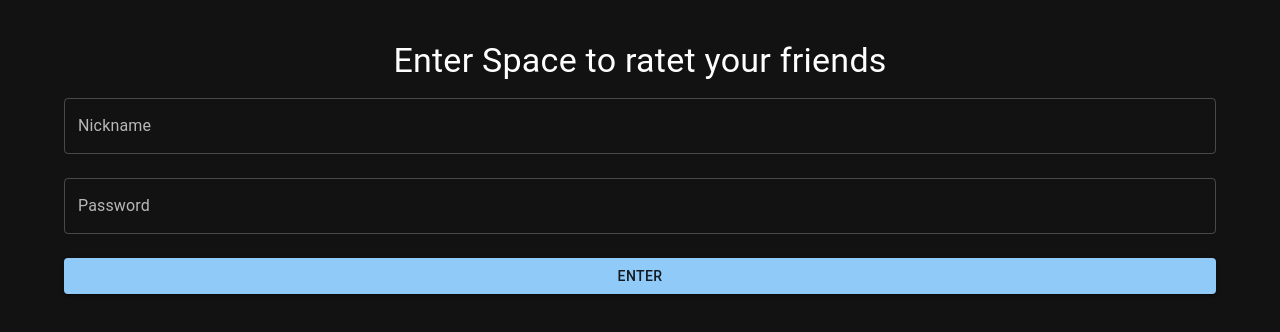
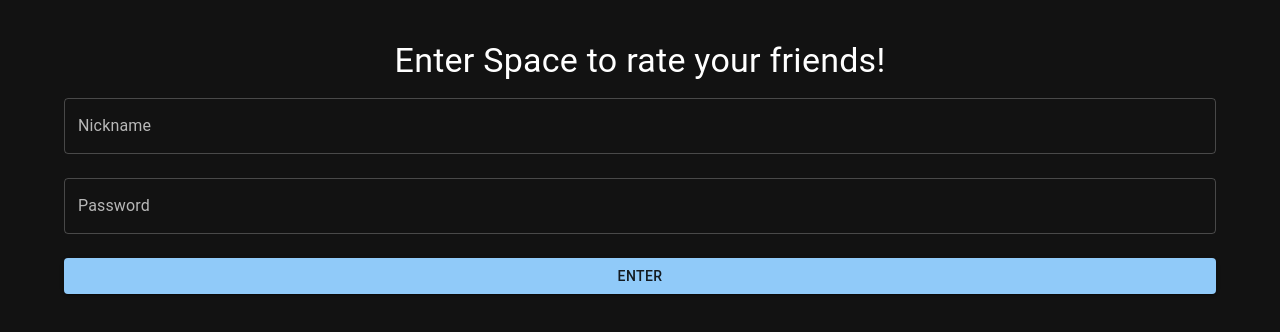
Before and after one commit to Rater-Inc/frontend-app, a React (Vite) app: page /rating/1 in a window 1280 px wide. Shown: the top 332 px of the page. Built offline with nearby package versions, Linux system fonts and the light colour scheme.

Commit message:
fix: rename page title typo

```diff
--- a/src/pages/RatePage/RatingPage.jsx
+++ b/src/pages/RatePage/RatingPage.jsx
@@ -132,7 +132,7 @@ const RatingPage = () => {
       <Container>
         <Box mt={5}>
           <Typography variant="h4" align="center">
-            Enter Space to ratet your friends
+            Enter Space to rate your friends!
           </Typography>
           <TextField
             label="Nickname"
```
